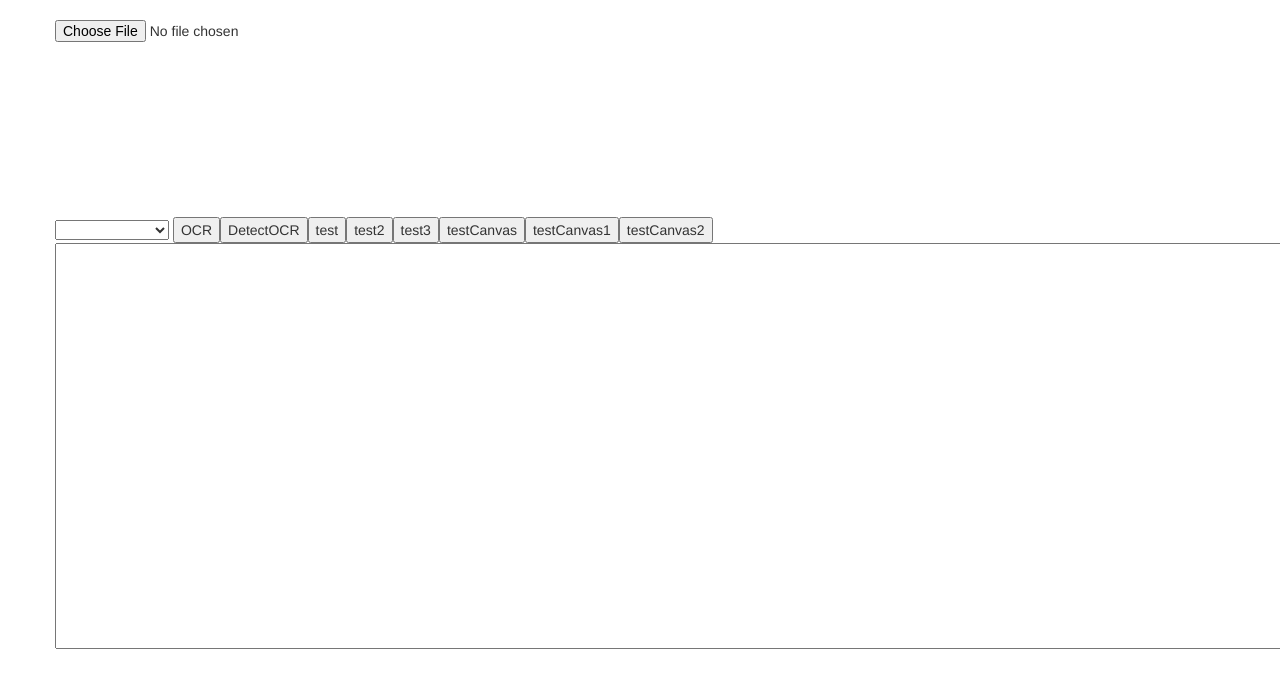
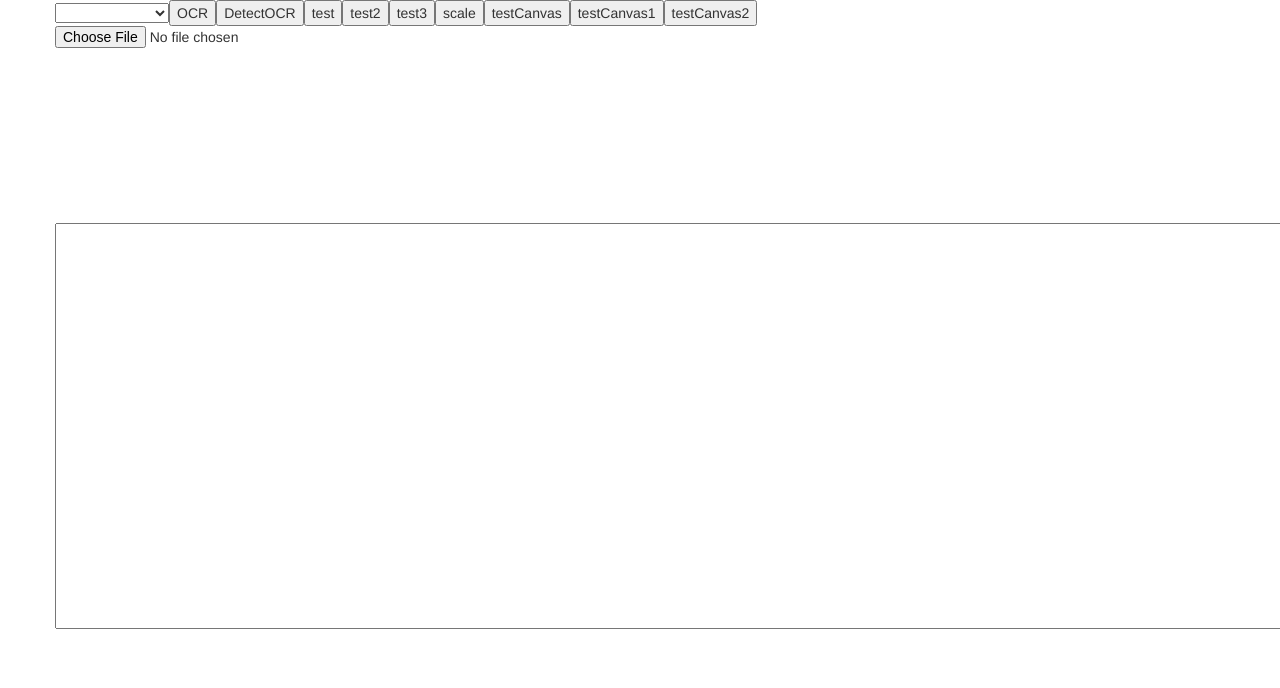
Before and after one commit to gocepoposki/TestOCR, an Angular app: page / in a window 1280 px wide. Shown: the top 688 px of the page. Built offline with nearby package versions, Linux system fonts and the light colour scheme.

Commit message:
add scale Img

```diff
--- a/src/app/ocr/ocr.component.html
+++ b/src/app/ocr/ocr.component.html
@@ -8,30 +8,34 @@
 <!--&gt;</image-upload>-->
 <div class="container" style="position: center">
   <div class="row">
-    <img [src]="url"  #scannedImg id="scream"><br/>
-    <!--<img [src]="url"  #scannedImg id="scream" style="filter: grayscale(100%) contrast(200%) brightness(250%)">-->
-    <input type='file' (change)="readUrl($event)"><br/>
-    <!--<img src="../../assets/test_015.jpg" id="scream"> <br>-->
-
-    <canvas id="myCanvas" #myCanvas></canvas><br/>
-
-
     <select type="number" [(ngModel)]="levelNum" (ngModelChange)="selectLanguage()">
       <option *ngFor="let item of languages" [ngValue]="item.lang">{{item.name}}</option>
     </select>
-    {{levelNum}}
-
     <button (click)="runOCR()">OCR</button>
     <button (click)="detectOCR()">DetectOCR</button>
 
     <button (click)="test()">test</button>
     <button (click)="test2()">test2</button>
     <button (click)="test3()">test3</button>
+    <button (click)="scaleImg()">scale</button>
 
 
     <button (click)="testCanvas()">testCanvas</button>
     <button (click)="testCanvas1()">testCanvas1</button>
     <button (click)="testCanvas2()">testCanvas2</button>
+
+    <img [src]="url"  #scannedImg><br/>
+    <!--<img [src]="url"  #scannedImg id="scream" style="filter: grayscale(100%) contrast(200%) brightness(250%)">-->
+    <input type='file' (change)="readUrl()" #File><br/>
+    <!--<img src="../../assets/test_015.jpg" id="scream"> <br>-->
+
+    <canvas #myCanvas></canvas><br/>
+
+
+
+    {{levelNum}}
+
+
 
 
     <div>
--- a/src/app/ocr/ocr.component.ts
+++ b/src/app/ocr/ocr.component.ts
@@ -48,6 +48,8 @@ export class OcrComponent implements OnInit {
 
   @ViewChild('scannedImg') private scannedImg: ElementRef;
   @ViewChild('myCanvas') private myCanvas: ElementRef;
+  @ViewChild('File') private File: ElementRef;
+
   public context: CanvasRenderingContext2D;
 
   ngOnInit() {
@@ -61,9 +63,9 @@ export class OcrComponent implements OnInit {
   // }
 
   testCanvas() {
-    var canvas: HTMLCanvasElement = <HTMLCanvasElement> document.getElementById('myCanvas');
+    var canvas: HTMLCanvasElement = <HTMLCanvasElement> this.myCanvas.nativeElement;
     var ctx: CanvasRenderingContext2D = canvas.getContext("2d");
-    this.img = document.getElementById("scream");
+    this.img = this.scannedImg.nativeElement;
     // {width: 441, height: 175}
     smartcrop.crop(this.img, {width: 250, height: 250, minScale: 0.5, ruleOfThirds: true}, result => {
       this.podatoci = result.topCrop;
@@ -84,11 +86,13 @@ export class OcrComponent implements OnInit {
     })
   }
   testCanvas1() {
-    var canvas: HTMLCanvasElement = <HTMLCanvasElement> document.getElementById('myCanvas');
+    var canvas: HTMLCanvasElement = <HTMLCanvasElement> this.myCanvas.nativeElement;
     var ctx: CanvasRenderingContext2D = canvas.getContext("2d");
-    this.img = document.getElementById("scream");
+    this.img = this.scannedImg.nativeElement;
     // {width: 440, height: 170}
-    smartcrop.crop(this.img, {width: 381, height: 192, minScale: 0.5,}, result => {
+    // smartcrop.crop(this.img, {width: 381, height: 192, minScale: 0.5,}, result => {
+
+      smartcrop.crop(this.img, {width: 381, height: 192, minScale: 0.5,}, result => {
       this.podatoci = result.topCrop;
       this.x = result.topCrop.x;
       this.y = result.topCrop.y
@@ -107,9 +111,9 @@ export class OcrComponent implements OnInit {
     })
   }
   testCanvas2() {
-    var canvas: HTMLCanvasElement = <HTMLCanvasElement> document.getElementById('myCanvas');
+    var canvas: HTMLCanvasElement = <HTMLCanvasElement> this.myCanvas.nativeElement;
     var ctx: CanvasRenderingContext2D = canvas.getContext("2d");
-    this.img = document.getElementById("scream");
+    this.img = this.scannedImg.nativeElement;
     // {width: 440, height: 170}
     smartcrop.crop(this.img, {width: 250, height: 250, minScale: 0.5}, result => {
       this.podatoci = result.topCrop;
@@ -153,7 +157,6 @@ export class OcrComponent implements OnInit {
   }
 
   runOCR() {
-    console.log(this.scannedImg.nativeElement.src)
     Tesseract.recognize(this.scannedImg.nativeElement.src, {
       lang: this.levelNum
     })
@@ -177,15 +180,15 @@ export class OcrComponent implements OnInit {
       })
   }
 
-  readUrl(event) {
-    // console.log(event)
-    if (event.target.files && event.target.files[0]) {
+  readUrl() {
+    if (this.File.nativeElement.files && this.File.nativeElement.files[0]) {
       let reader = new FileReader();
-
-      reader.onload = (event: any) => {
-        this.url = event.target.result;
+      reader.onload = (url: any) => {
+        // console.log(this.File.nativeElement.src, '#')
+        this.url = url.target.result;
+        console.log(this.url)
       }
-      reader.readAsDataURL(event.target.files[0]);
+      reader.readAsDataURL(this.File.nativeElement.files[0]);
     }
   }
 
@@ -195,11 +198,11 @@ export class OcrComponent implements OnInit {
 
   test(){
     //create canvas
-    var canvas: HTMLCanvasElement = <HTMLCanvasElement> document.getElementById('myCanvas');
+    var canvas: HTMLCanvasElement = <HTMLCanvasElement> this.myCanvas.nativeElement;
     //get its context
     var ctx: CanvasRenderingContext2D = canvas.getContext("2d");
     //start to load image from src url
-    this.img = document.getElementById("scream");
+    this.img = this.scannedImg.nativeElement;
     //resize canvas up to size image size
     canvas.width = this.img.width;
     canvas.height = this.img.height;
@@ -231,11 +234,11 @@ export class OcrComponent implements OnInit {
   // contrast
   test2(){
     //create canvas
-    var canvas: HTMLCanvasElement = <HTMLCanvasElement> document.getElementById('myCanvas');
+    var canvas: HTMLCanvasElement = <HTMLCanvasElement> this.myCanvas.nativeElement;
     //get its context
     var ctx: CanvasRenderingContext2D = canvas.getContext("2d");
     //start to load image from src url
-    this.img = document.getElementById("scream");
+    this.img = this.scannedImg.nativeElement;
     //resize canvas up to size image size
     canvas.width = this.img.width;
     canvas.height = this.img.height;
@@ -266,17 +269,16 @@ export class OcrComponent implements OnInit {
   // brightness
   test3(){
     //create canvas
-    var canvas: HTMLCanvasElement = <HTMLCanvasElement> document.getElementById('myCanvas');
+    var canvas: HTMLCanvasElement = <HTMLCanvasElement> this.myCanvas.nativeElement;
     //get its context
     var ctx: CanvasRenderingContext2D = canvas.getContext("2d");
     //start to load image from src url
-    this.img = document.getElementById("scream");
+    this.img = this.scannedImg.nativeElement;
     //resize canvas up to size image size
     canvas.width = this.img.width;
     canvas.height = this.img.height;
     //draw image on canvas, full canvas API is described here http://www.whatwg.org/specs/web-apps/current-work/multipage/the-canvas-element.html
     ctx.drawImage(this.img, 0, 0);
-
     var imgPixels = ctx.getImageData(0, 0, canvas.width, canvas.height);
 
     let brightness = -10
@@ -292,6 +294,25 @@ export class OcrComponent implements OnInit {
     this.url = canvas.toDataURL();
   }
 
+  scaleImg(){
+    //create canvas
+    var canvas: HTMLCanvasElement = <HTMLCanvasElement> this.myCanvas.nativeElement;
+    //get its context
+    var ctx: CanvasRenderingContext2D = canvas.getContext("2d");
+    //start to load image from src url
+    this.img = this.scannedImg.nativeElement;
+    //resize canvas up to size image size
+    canvas.width = this.img.width * 0.6;
+    canvas.height = this.img.height * 0.6;
+    //draw image on canvas, full canvas API is described here http://www.whatwg.org/specs/web-apps/current-work/multipage/the-canvas-element.html
+    ctx.drawImage(this.img, 0, 0, canvas.width, canvas.height);
+    var imgPixels = ctx.getImageData(0, 0, canvas.width, canvas.height);
+    //draw pixels according to computed colors
+    ctx.putImageData(imgPixels, 0, 0, 0, 0, imgPixels.width, imgPixels.height);
+    // return canvas.toDataURL();
+    this.url = canvas.toDataURL();
+  }
+
 
 
 
```
